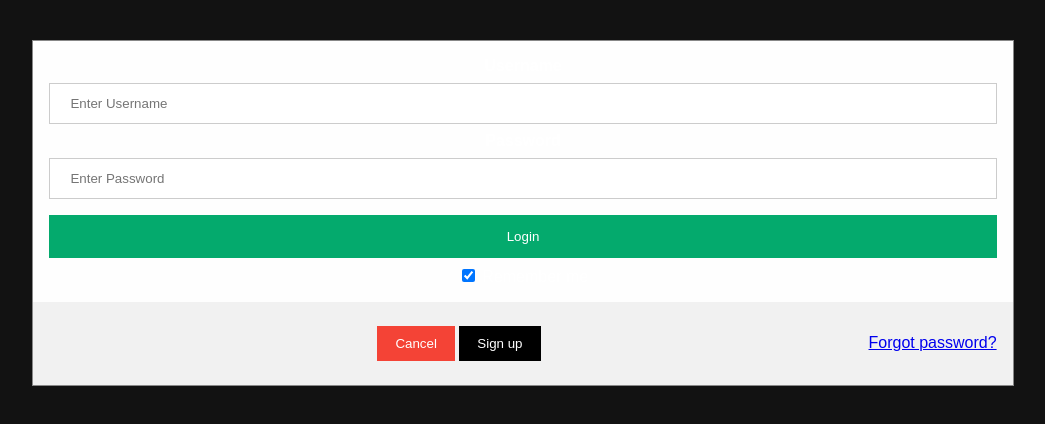
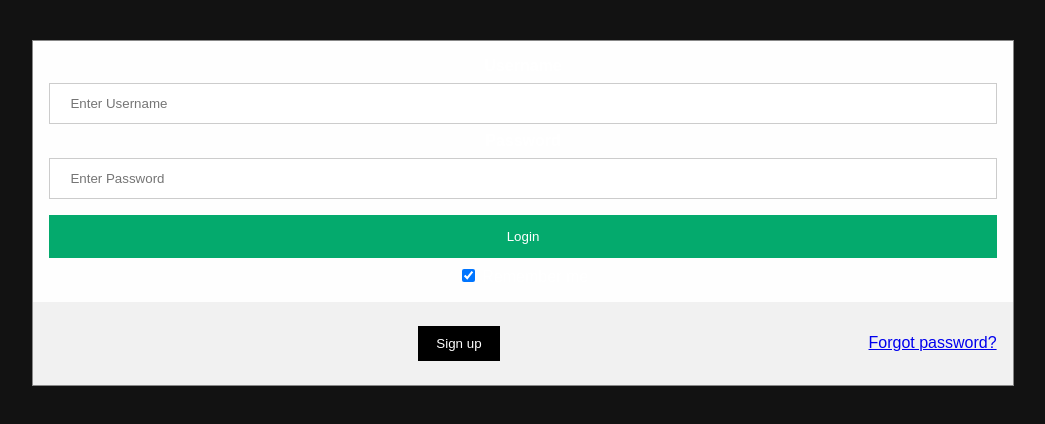
Before and after one commit to OGoodrum/Tomato-Dataset-Model, a website: page src/templates/login.html in a window 1280 px wide. Shown: the part 114-538 px from the top of the page, without its empty margins (117-1162 px from the left). Drawn offline with Linux system fonts and the light colour scheme.

Commit message:
Remove cancel button in login.html

```diff
--- a/src/templates/login.html
+++ b/src/templates/login.html
@@ -35,8 +35,7 @@
             </div>
 
             <div class="container" style="background-color:#f1f1f1">
-                <button type="button" onclick="document.getElementById('login_popup').style.display='none'" class="cancelbtn">Cancel</button>
-                <a href="signup.html"><button type="button" class="signupButton">Sign up</button></a>
+                <button type="button" onClick="window.location.href='/signup.html';" class="signupButton">Sign up</button>
                 <span class="psw"><a href="#">Forgot password?</a></span>
             </div>
         </form>
```
